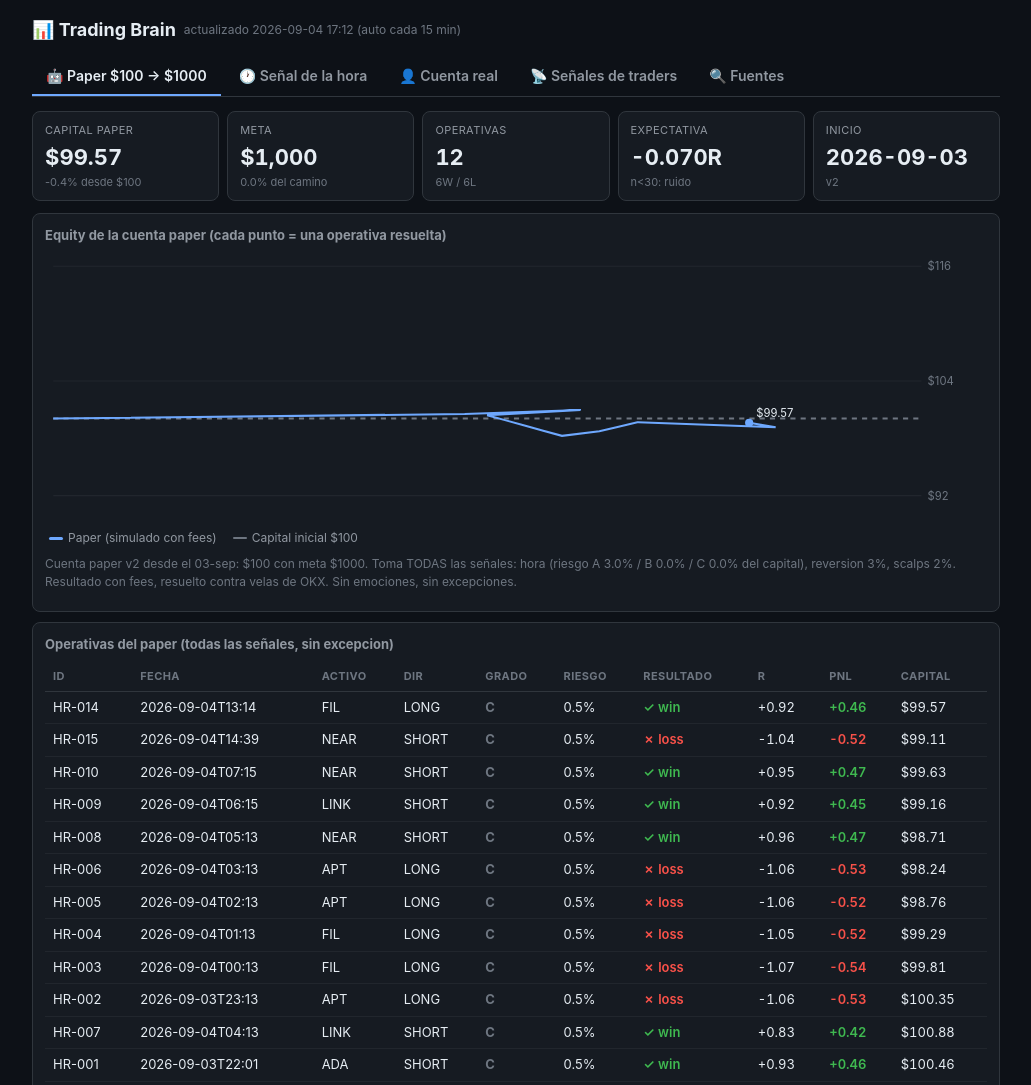
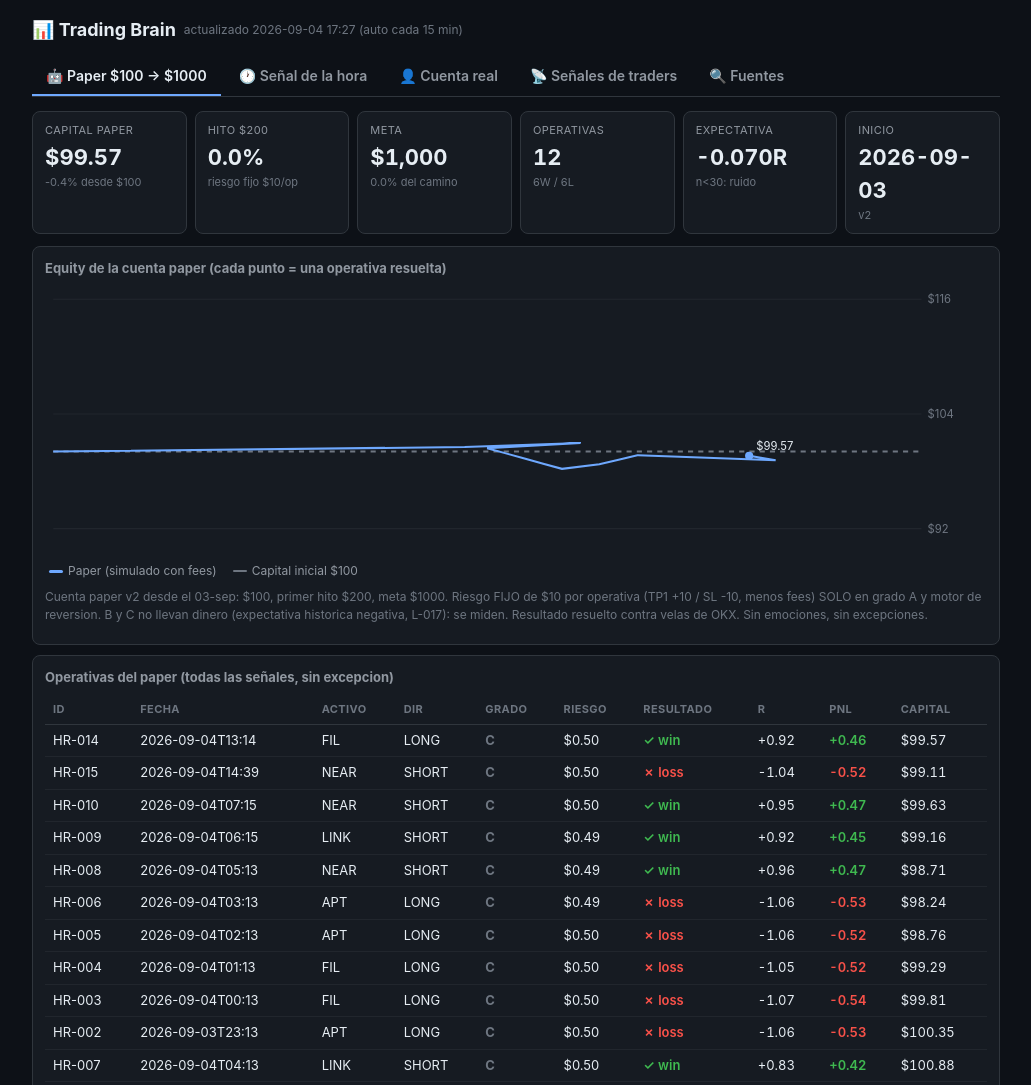
Before and after one commit to lsomarribaprojects/trading-brain-dashboard, a plain HTML site: page index.html in a window 1280 px wide. Shown: the top 1085 px of the page, without its empty margins (124-1155 px from the left). Drawn offline with Linux system fonts and the light colour scheme.

Commit message:
paper: riesgo fijo $10/op en grado A, hito $200
Co-Authored-By: Claude Fable 5.1 <noreply@anthropic.com>

```diff
--- a/data.json
+++ b/data.json
@@ -1,5 +1,5 @@
 {
- "actualizado": "2026-09-04 17:12",
+ "actualizado": "2026-09-04 17:27",
  "reversion": {
   "abiertas": 0,
   "resueltas": 2,
@@ -94,8 +94,8 @@
   }
  },
  "hourly": {
-  "emitidas": 17,
-  "abiertas": 5,
+  "emitidas": 18,
+  "abiertas": 6,
   "por_grado": {
    "A": {
     "emitidas": 0,
@@ -120,7 +120,7 @@
     "riesgo_paper": 0.0
    },
    "C": {
-    "emitidas": 16,
+    "emitidas": 17,
     "resueltas": 12,
     "win": 6,
     "loss": 6,
@@ -132,6 +132,24 @@
    }
   },
   "ultimas": [
+   {
+    "id": "HR-018",
+    "hora": "2026-09-04T17:14",
+    "activo": "UNI",
+    "dir": "LONG",
+    "grado": "C",
+    "score": 69.3,
+    "entry": 6.092,
+    "sl": 5.9566,
+    "tp1": 6.2274,
+    "tp2": 6.3222,
+    "tp3": 6.4305,
+    "sl_pct": 2.222,
+    "outcome": "abierta",
+    "r": null,
+    "tp_max": null,
+    "fallos": "cierre dentro de Bollinger; RSI 44 no extremo"
+   },
    {
     "id": "HR-017",
     "hora": "2026-09-04T16:15",
@@ -450,7 +468,10 @@
   "meta_meses": null,
   "inicio": "2026-09-03",
   "expectativa_r": -0.07,
-  "reglas": "Cuenta paper v2 desde el 03-sep: $100 con meta $1000. Toma TODAS las señales: hora (riesgo A 3.0% / B 0.0% / C 0.0% del capital), reversion 3%, scalps 2%. Resultado con fees, resuelto contra velas de OKX. Sin emociones, sin excepciones.",
+  "hito": 200.0,
+  "modo": "fijo",
+  "riesgo_fijo_usd": 10.0,
+  "reglas": "Cuenta paper v2 desde el 03-sep: $100, primer hito $200, meta $1000. Riesgo FIJO de $10 por operativa (TP1 +10 / SL -10, menos fees) SOLO en grado A y motor de reversion. B y C no llevan dinero (expectativa historica negativa, L-017): se miden. Resultado resuelto contra velas de OKX. Sin emociones, sin excepciones.",
   "equity": [
    {
     "t": "2026-09-03T22:01",
--- a/index.html
+++ b/index.html
@@ -111,6 +111,7 @@ fetch(SRC+'?t='+Date.now(),{cache:'no-store'}).then(r=>r.ok?r.json():fetch('data
   const b=d.bot, ret=(b.capital/b.capital_inicial-1)*100;
   const prog=Math.max(0,Math.min(100,(b.capital-b.capital_inicial)/(b.meta-b.capital_inicial)*100));
   $('#bot-tiles').innerHTML=tile('Capital paper',fmt(b.capital),(ret>=0?'+':'')+ret.toFixed(1)+'% desde $'+b.capital_inicial)
+    +(b.hito?tile('Hito '+fmt(b.hito),Math.max(0,Math.min(100,(b.capital-b.capital_inicial)/(b.hito-b.capital_inicial)*100)).toFixed(1)+'%','riesgo fijo $'+b.riesgo_fijo_usd+'/op'):'')
     +tile('Meta',fmt(b.meta),prog.toFixed(1)+'% del camino')
     +tile('Operativas',b.trades.length,wl(b.trades))
     +tile('Expectativa',b.expectativa_r==null?'—':((b.expectativa_r>=0?'+':'')+b.expectativa_r.toFixed(3)+'R'),b.trades.length<30?'n<30: ruido':'por operativa')
@@ -118,7 +119,7 @@ fetch(SRC+'?t='+Date.now(),{cache:'no-store'}).then(r=>r.ok?r.json():fetch('data
   $('#bot-reglas').textContent=b.reglas;
   drawChart(b);
   $('#bot-trades').innerHTML=tabla(['ID','Fecha','Activo','Dir','Grado','Riesgo','Resultado','R','PnL','Capital'],
-    b.trades.map(t=>[t.id,t.timestamp,t.activo,t.direccion,gr(t.grado),t.riesgo_pct!=null?(t.riesgo_pct*100).toFixed(1)+'%':'—',
+    b.trades.map(t=>[t.id,t.timestamp,t.activo,t.direccion,gr(t.grado),t.riesgo_usd!=null?'$'+Number(t.riesgo_usd).toFixed(2):(t.riesgo_pct!=null?(t.riesgo_pct*100).toFixed(1)+'%':'—'),
       `<span class="${cls(t.outcome)}">${lbl(t.outcome)}</span>`,t.r==null?'—':`<span class="num">${t.r>=0?'+':''}${Number(t.r).toFixed(2)}</span>`,
       `<span class="num ${t.pnl>=0?'w':'l'}">${t.pnl>=0?'+':''}${t.pnl.toFixed(2)}</span>`,`<span class="num">${fmt(t.capital)}</span>`]));
   // ---- SEÑAL DE LA HORA ----
```
Also changed, not shown: data.js.
